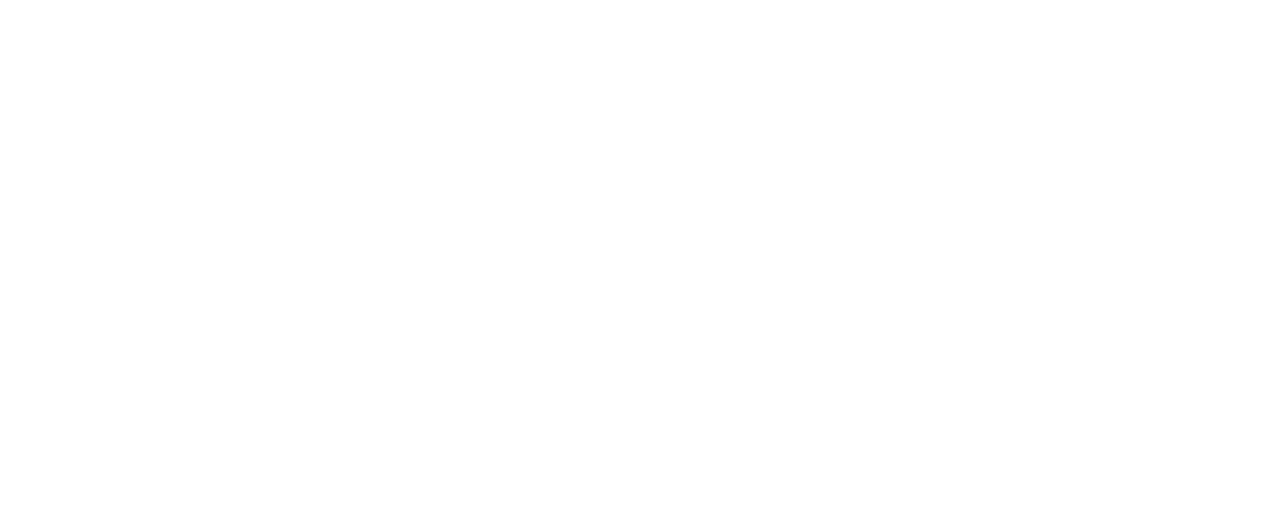
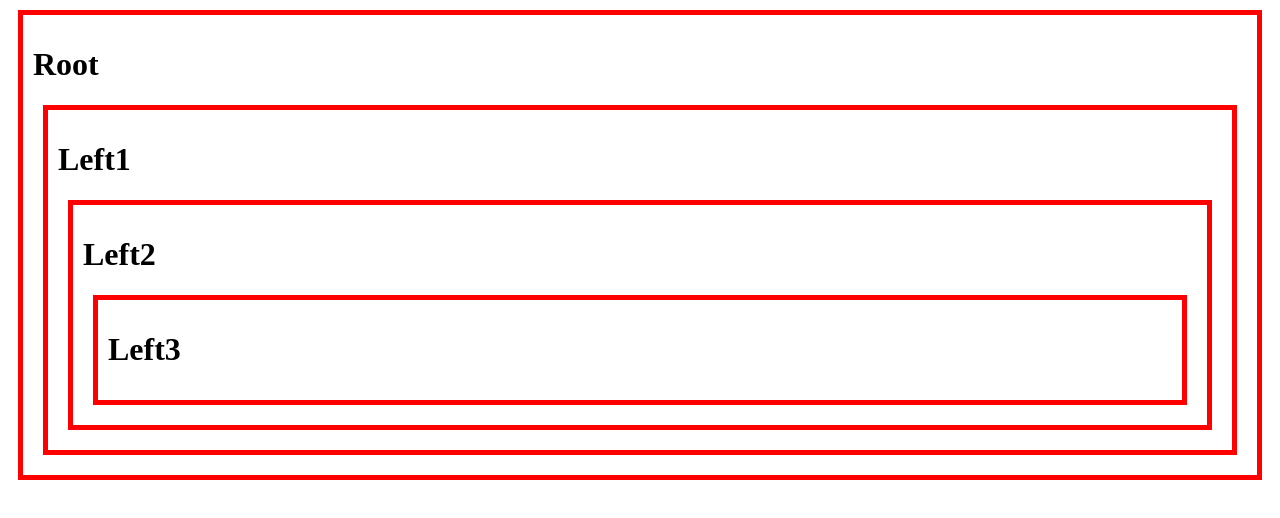
Before and after one commit to wjdpwdn/React_redux_training, a React (Create React App) app: page / in a window 1280 px wide. Shown: the top 518 px of the page. Built offline with nearby package versions, Linux system fonts and the light colour scheme.

Commit message:
feat : 상황연출 완성

```diff
--- a/src/App.css
+++ /dev/null
@@ -1,3 +0,0 @@
-.App {
-  text-align: center;
-}
--- a/src/App.js
+++ b/src/App.js
@@ -1,7 +1,39 @@
-import "./App.css";
+import React from "react";
+import "./style.css";
 
 function App() {
-  return <div className="App"></div>;
+  return (
+    <div id="container">
+      <h1>Root</h1>
+      <Left1></Left1>
+    </div>
+  );
+}
+
+function Left1(props) {
+  return (
+    <div>
+      <h1>Left1</h1>
+      <Left2></Left2>
+    </div>
+  );
+}
+
+function Left2(props) {
+  return (
+    <div>
+      <h1>Left2</h1>
+      <Left3></Left3>
+    </div>
+  );
+}
+
+function Left3(props) {
+  return (
+    <div>
+      <h1>Left3</h1>
+    </div>
+  );
 }
 
 export default App;
--- /dev/null
+++ b/src/style.css
@@ -0,0 +1,6 @@
+#container,
+#container div {
+  border: 5px solid red;
+  margin: 10px;
+  padding: 10px;
+}
```
Also changed, not shown: 1 other file (tests, documents, lock files or other folders).
